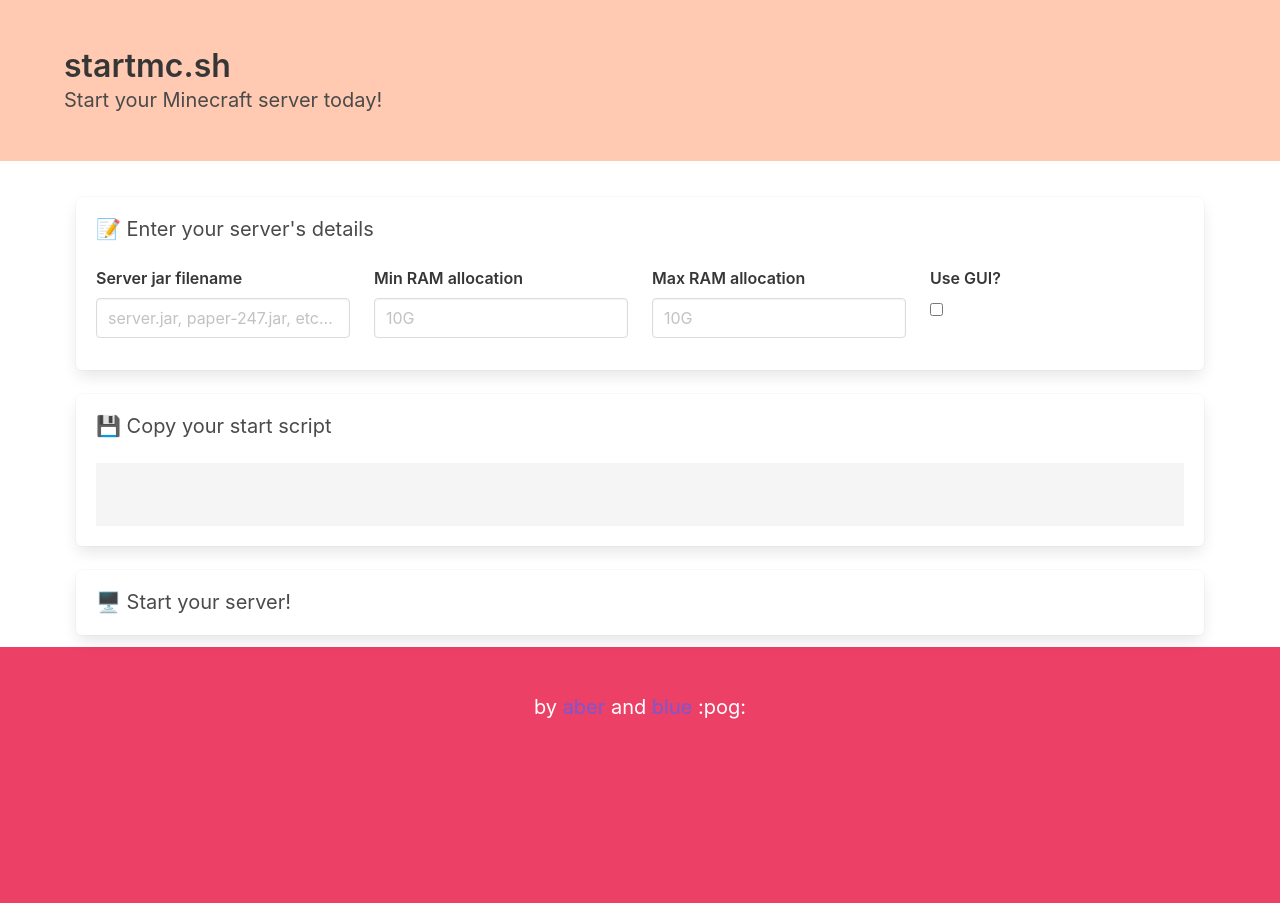
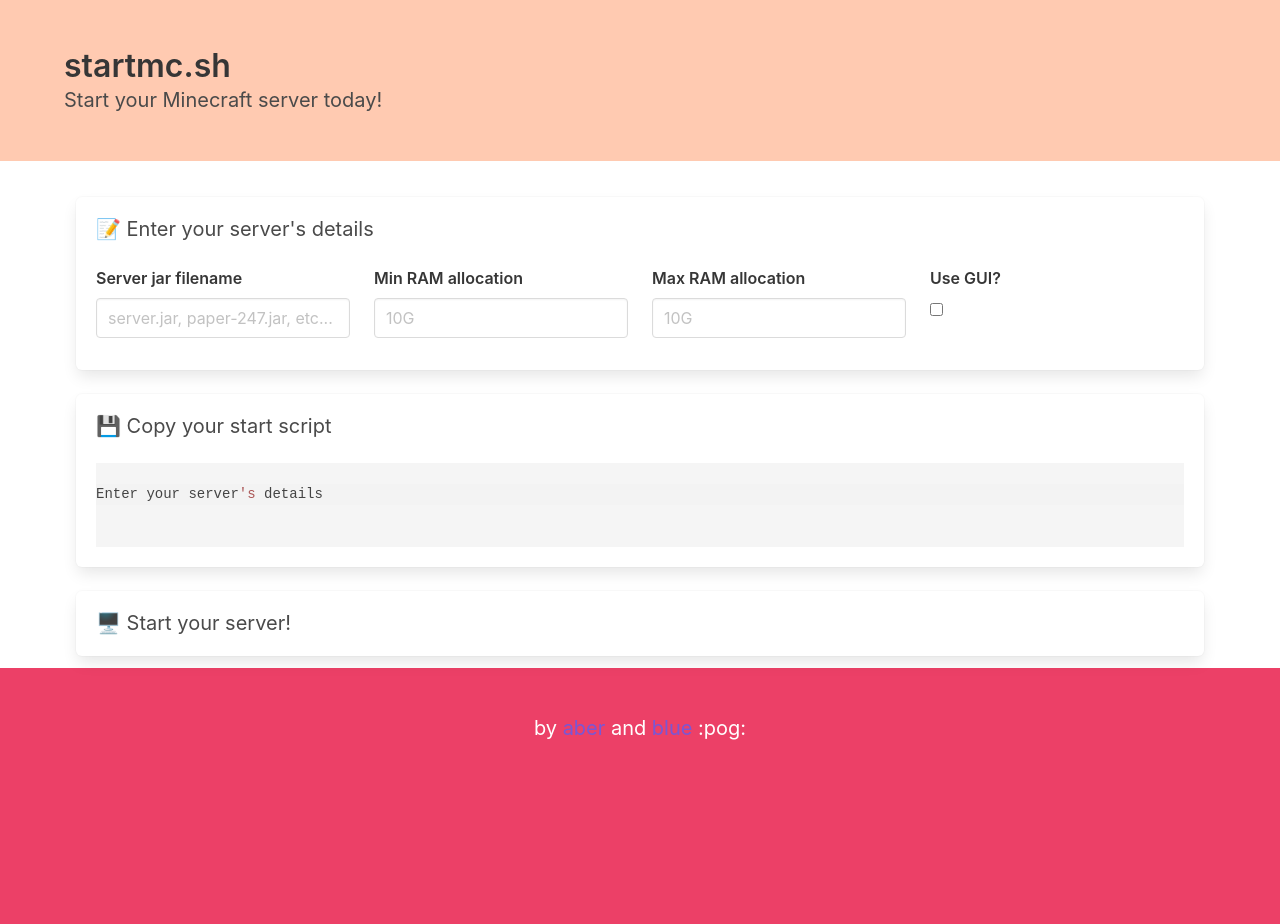
Before and after one commit to startmc/startmc.sh, a Vue app: page / in a window 1280 px wide. Before the commit the page ends 903 px from the top, so only its background shows below. Built offline with nearby package versions, Linux system fonts and the light colour scheme.

Commit message:
Add default text to script code block

```diff
--- a/src/components/pages/PageMain.vue
+++ b/src/components/pages/PageMain.vue
@@ -36,7 +36,7 @@
       <div class="box">
         <h1 class="subtitle">💾 Copy your start script</h1>
         <pre class="p-0 m-0">
-            <code class="p-0" id="script"></code>
+            <code class="p-0" id="script">Enter your server's details</code>
           </pre>
       </div>
     </div>
```
